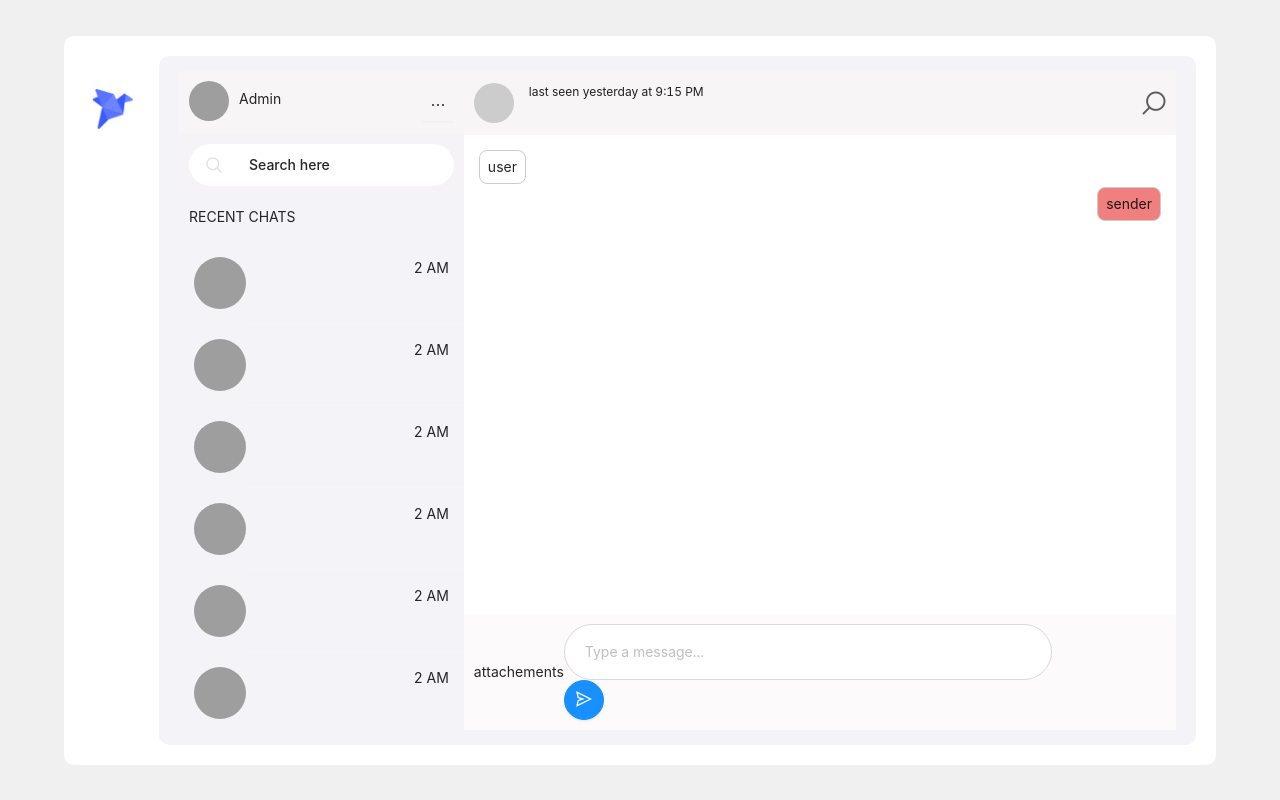
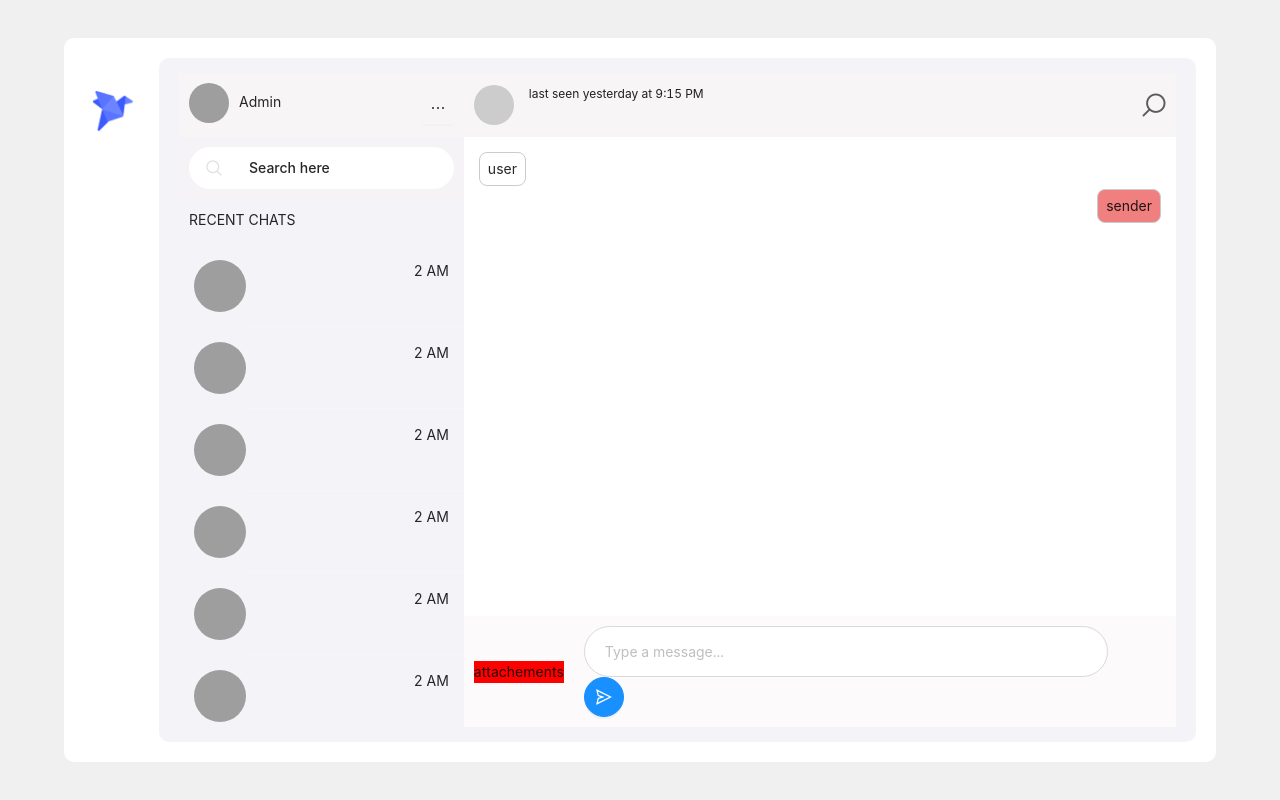
Before and after one commit to Muhammadmahadsaeed/Chat-app, a React (Create React App) app: page /chat/1 in a window 1280 px wide. Built offline with nearby package versions, Linux system fonts and the light colour scheme; grey boxes are pictures that could not be loaded.

Commit message:
input field

```diff
--- a/src/assets/scss/components/ChatWindow.scss
+++ b/src/assets/scss/components/ChatWindow.scss
@@ -68,9 +68,7 @@
     align-items: center;
     .form-field {
       flex: 1;
-      border: none;
       flex-direction: row;
-      // justify-content: space-between;
       align-items: center;
     }
     // > div {
@@ -84,13 +82,10 @@
     //     width: 80%;
     //     display: inline-block;
     .input {
-      flex: 1;
-      width: 90%;
       border-radius: 100px;
-      height: 3.5rem;
+      height: 3.2rem;
       padding: 0px 20px;
-      // border: none;
-      // outline: none;
+
     }
     //   }
     // }
--- a/src/components/chat-window/chat/Chat.js
+++ b/src/components/chat-window/chat/Chat.js
@@ -121,13 +121,12 @@ export class Chat extends Component {
   );
   chatContentFooter = () => (
     <div className="input-box">
-      <div>attachements</div>
+      <div style={{ background: "red",marginRight:20 }}>attachements</div>
       <div
         style={{
           flex: 1,
-        //   flexDirection: "row",
-        //   justifyContent: "center",
-        //   alignItems: "center",
+          display: "flex",
+          flexDirection: "row",
         }}
       >
         <Form
```
